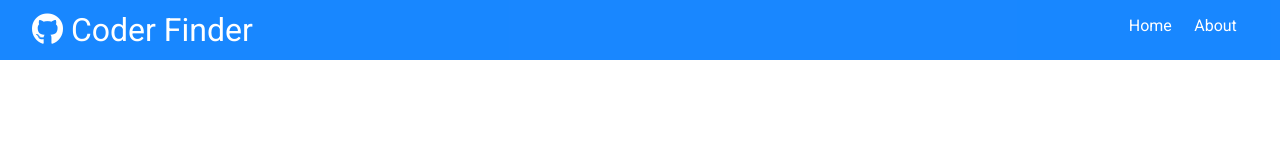
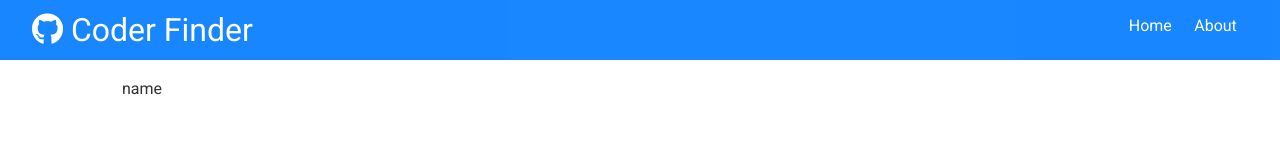
Before and after one commit to kaustubhai/React-Advanced, a React (Create React App) app in the folder Coder-Finder/: page /user/1 in a window 1280 px wide. Shown: the top 166 px of the page. Built offline with nearby package versions, Linux system fonts and the light colour scheme; no server answers; the HTML template or start-up script is replaced by a standard one.

Commit message:
user page added

```diff
--- a/Coder-Finder/src/App.js
+++ b/Coder-Finder/src/App.js
@@ -4,6 +4,7 @@ import Navbar from './components/layouts/Navbar'
 import Users from './components/users/Users'
 import About from './components/pages/About'
 import axios from 'axios'
+import User from './components/pages/User'
 import Search from './components/layouts/Search'
 import Alert from './components/layouts/Alert'
 import { BrowserRouter as Router, Switch, Route } from 'react-router-dom'
@@ -13,29 +14,37 @@ export class App extends Component {
 
   state = {
     users: [],
+    user: {},
     loading: false,
     alert: null
   }
 
   async componentDidMount() {
     this.setState({ loading: true})
-    const response = await axios.get(`https://api.github.com/users?client_id=${process.env.REACT_APP_GITHUB_CLIENT_ID}&client_secret=${process.env.REACT_APP_CLIENT_SECRET}`)
+    const response = await axios.get(`https://api.github.com/users?client_id=${process.env.REACT_APP_GITHUB_CLIENT_ID}&client_secret=${process.env.REACT_APP_GITHUB_CLIENT_SECRET}`)
     this.setState({loading: false, users: response.data})
   }
 
   searchUsers = async (user) => {
     this.setState({ loading: true})
-    const response = await axios.get(`https://api.github.com/search/users?q=${user}&client_id=${process.env.REACT_APP_GITHUB_CLIENT_ID}&client_secret=${process.env.REACT_APP_CLIENT_SECRET}`)
-    console.log(response)
+    const response = await axios.get(`https://api.github.com/search/users?q=${user}&client_id=${process.env.REACT_APP_GITHUB_CLIENT_ID}&client_secret=${process.env.REACT_APP_GITHUB_CLIENT_SECRET}`)
     this.setState({ loading: false, users: response.data.items })
     if (this.state.users.length === 0)
-      this.alertUser('No Resuly Found, matching the input')
+      this.alertUser('No Result Found, matching the input')
   }
 
   alertUser = (msg) => {
     this.setState({ alert: { msg } })
 
     setTimeout(() => this.setState({ alert: null }), 3000)
+  }
+
+  getUser = async (username) => {
+    this.setState({ loading: true})
+    const response = await axios.get(`https://api.github.com/search/users?q=${username}&client_id=${process.env.REACT_APP_GITHUB_CLIENT_ID}&client_secret=${process.env.REACT_APP_GITHUB_CLIENT_SECRET}`)
+    this.setState({ user: response.data.items })
+    console.log(this.state.user)
+    return response.data.items
   }
 
   render() {
@@ -55,6 +64,10 @@ export class App extends Component {
               <Route exact path='/about'>
                 <About/>
               </Route>
+              <Route exact path='/user/:login' render={
+                props => <User {...props} loading={this.state.loading} getUser={this.getUser} user={this.state.user}/>
+              }>
+              </Route>
             </Switch>
           </div>
         </div>
--- /dev/null
+++ b/Coder-Finder/src/components/pages/User.js
@@ -0,0 +1,29 @@
+import React, { Component } from 'react'
+
+export default class User extends Component {
+
+    state = {
+        hello: {}
+    }
+
+    async componentDidMount () {
+        const temp = await this.props.getUser(this.props.match.params.login)
+        this.setState({ hello: temp[0] })
+
+        console.log(this.state.hello)
+        console.log(temp)
+    }
+
+    render() {
+
+        const { login, avatar_url, location, bio, html_url, hireable} = this.state.hello
+
+        const {loading} = this.props.loading
+
+        return (
+            <div>
+                {login ? login : 'name'}
+            </div>
+        )
+    }
+}
--- a/Coder-Finder/src/components/users/UserItem.js
+++ b/Coder-Finder/src/components/users/UserItem.js
@@ -1,14 +1,15 @@
 import React from 'react'
+import { Link } from 'react-router-dom'
 
 const UserItem = (props) => {
 
-    const { login, avatar_url, html_url } = props.user;
+    const { login, avatar_url } = props.user;
     return (
         <div className="card text-center">
             <img src={avatar_url} alt={login} className="round-img" style={{ width: '60px' }} />
             <h3>{login}</h3>
             <div>
-                <a href={html_url} className="btn btn-dark btn-sm my-1">Show More</a>
+                <Link to={`/user/${login}`} className="btn btn-dark btn-sm my-1">Show More</Link>
             </div>
         </div>
     )
```
